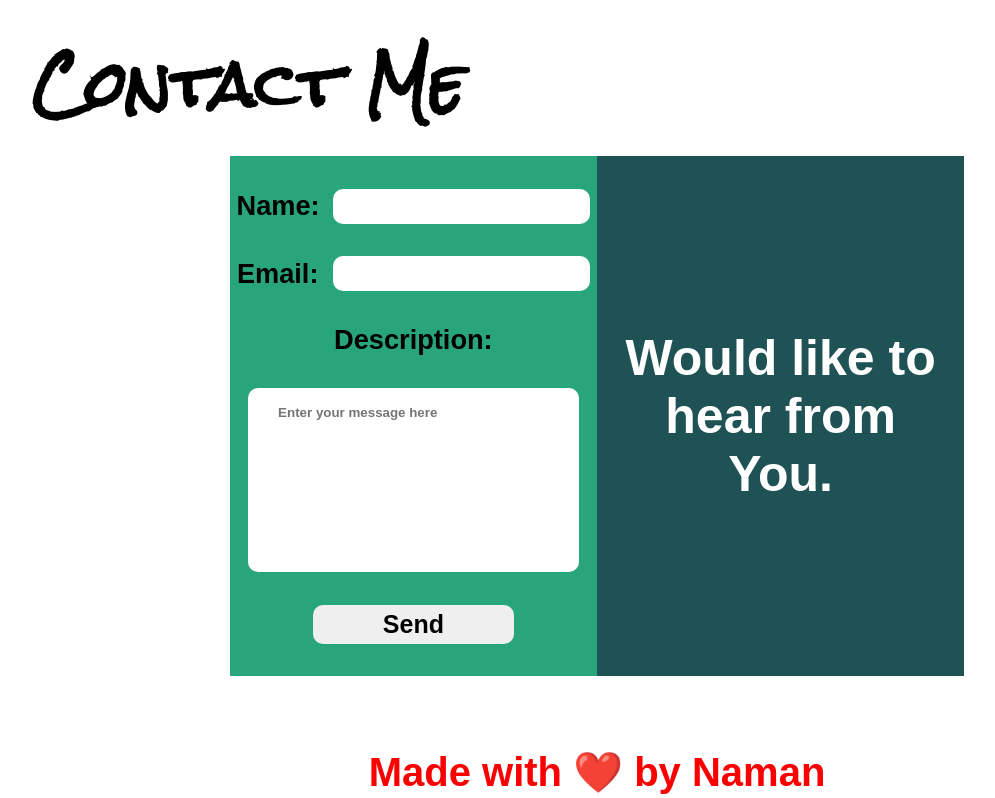
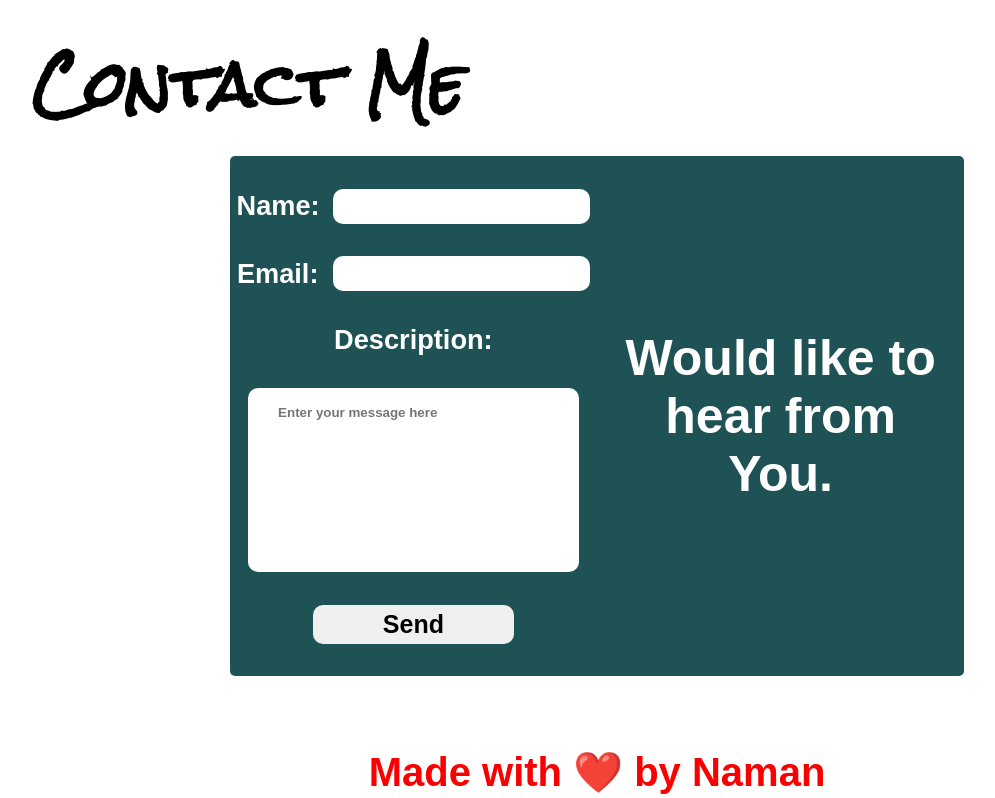
Before and after one commit to Naman-1234/Portfolio, a React (Create React App) app: page / in a window 1280 px wide. Shown: the part 3296-4094 px from the top of the page, without its empty margins (118-1113 px from the left). Built offline with nearby package versions, Linux system fonts and the light colour scheme; a web font is replaced by a local one.

Commit message:
Styled Contact Portion

```diff
--- a/src/Components/Contact/Contact.scss
+++ b/src/Components/Contact/Contact.scss
@@ -8,6 +8,7 @@
   min-height: 100vh;
   height: auto;
   padding: 15px 0px 0px 150px;
+
   font-family: $content-font-family;
   &__heading {
     font-size: 30px;
@@ -15,7 +16,6 @@
   }
 
   &__description {
-
     .up {
         height: 65vh;
         @include customFlex();
@@ -24,8 +24,10 @@
         font-size: 1.7em;
         &__left {
             flex: 1;
+            border-radius: 5px 0px 0px 5px;
             @include customFlex(space-evenly, stretch, column);
-            background-color:$content-background-color;
+            background-color: $front-content-color;
+            color: #fff;
             height: 100%;
 
             input {
@@ -88,6 +90,7 @@
         }
         &__right {
             flex: 1;
+            border-radius: 0px 5px 5px 0px;
             background-color: $front-content-color;
             @include customFlex(center,center,column);
             color: #fff;
```
